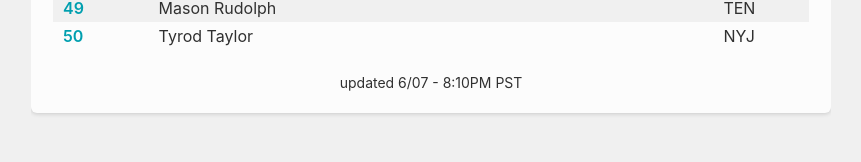
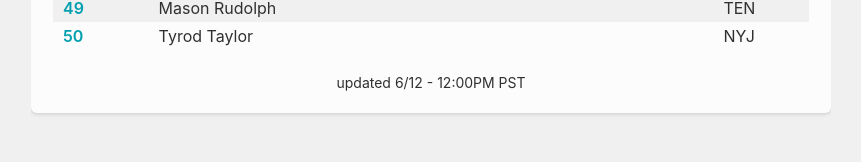
Before and after one commit to travman89/HarrisHalfPPR, a React (Vite) app: page / in a window 1280 px wide. Shown: the part 1560-1722 px from the top of the page, without its empty margins (209-1070 px from the left). Built offline with nearby package versions, Linux system fonts and the light colour scheme.

Commit message:
6/12 12pm update

```diff
--- a/src/Home/index.tsx
+++ b/src/Home/index.tsx
@@ -227,7 +227,7 @@ const Home = () => {
             ))}
           </tbody>
         </TableWrapper>
-        <UpdatedText> updated 6/07 - 8:10PM PST</UpdatedText>
+        <UpdatedText> updated 6/12 - 12:00PM PST</UpdatedText>
       </TableContainer>
       <Heading>Harris Half PPR</Heading>
       <Disclaimer>
```
Also changed, not shown: src/data/te.json (+1 -1 lines).
